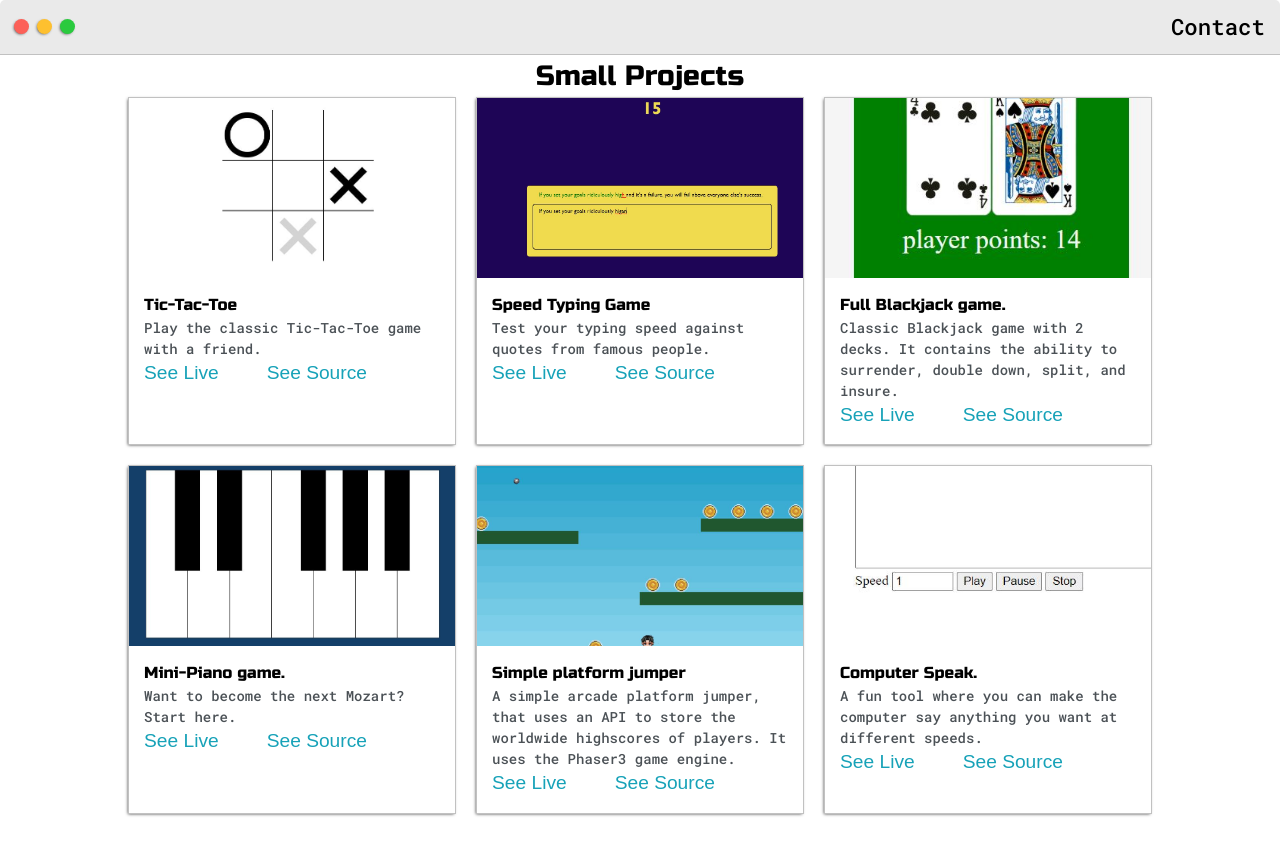
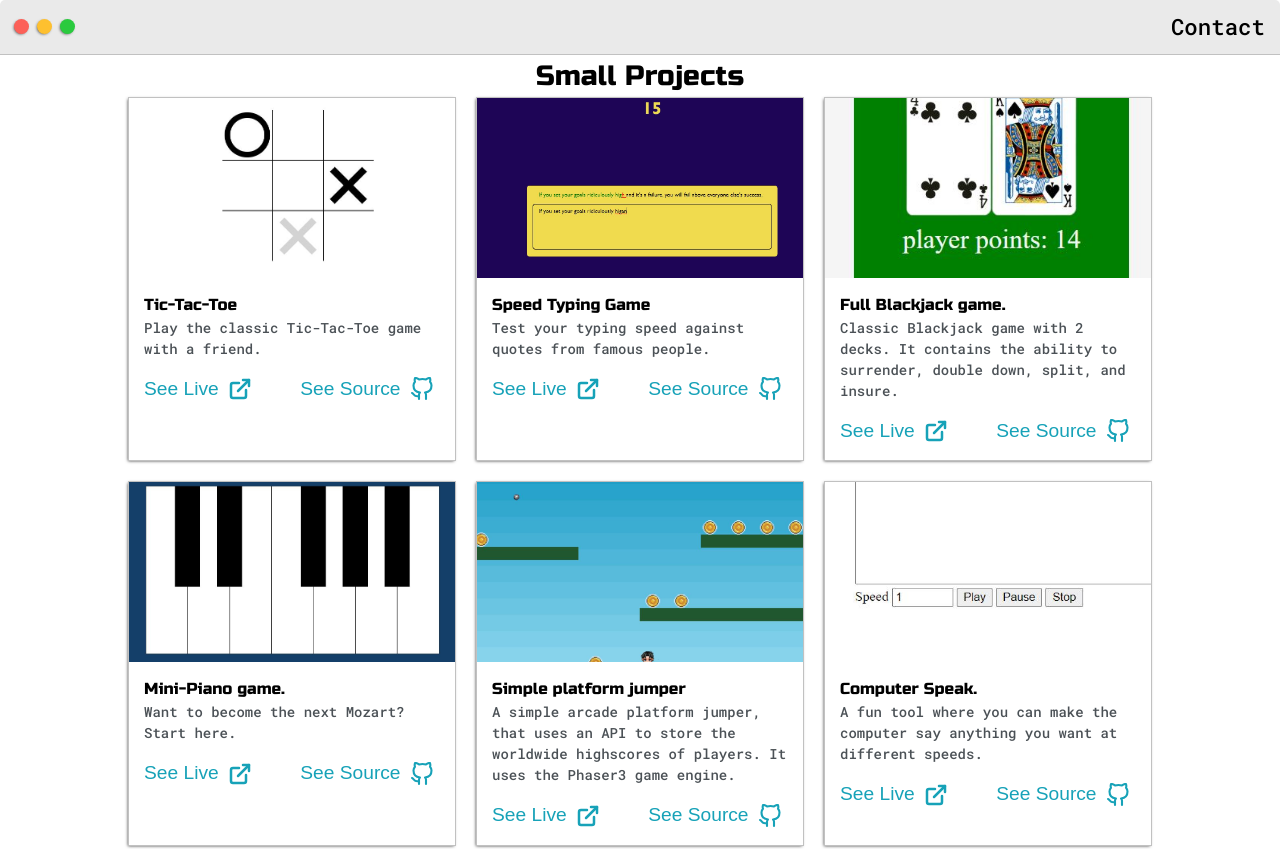
Before and after one commit to AymanJabr/AymanJabr-Portafolio, a Next.js app: page /small-projects in a window 1280 px wide. Shown: the top 849 px of the page. Built offline with nearby package versions, Linux system fonts and the light colour scheme.

Commit message:
chore: small fixes to the different pages

```diff
--- a/src/app/(projects)/rails-projects/page.tsx
+++ b/src/app/(projects)/rails-projects/page.tsx
@@ -1,4 +1,6 @@
 import Image from 'next/image';
+import GitHubIcon from "@/app/components/GitHubIcon";
+import ExternalLinkIcon from "@/app/components/ExternalLinkIcon";
 
 const RailsProjects = () => {
     return (
@@ -14,8 +16,8 @@ const RailsProjects = () => {
                             <p className="post-intro">
                                 Rails implementation of a social media app, A user can create posts, other users can comment and like those posts, and users can become friends with each other in order to see each other's posts on their Timeline.
                             </p>
-                            <a className="live-link" target="_blank" rel="noopener noreferrer" href="https://simplesocialmediabackend.herokuapp.com/">See Live</a>
-                            <a className="github-link" target="_blank" rel="noopener noreferrer" href="https://github.com/AymanJabr/Social-Media-Website-RubyOnRails">See Source</a>
+                            <a className="live-link" target="_blank" rel="noopener noreferrer" href="https://simplesocialmediabackend.herokuapp.com/">See Live<ExternalLinkIcon /></a>
+                            <a className="github-link" target="_blank" rel="noopener noreferrer" href="https://github.com/AymanJabr/Social-Media-Website-RubyOnRails">See Source<GitHubIcon /></a>
                         </div>
                     </div>
                 </div>
@@ -28,8 +30,8 @@ const RailsProjects = () => {
                             <p className="post-intro">
                                 Rails website that lets you keep track of the workhours that have been put into a project. It shows who created the workhours, and it groups them by tasks. Users can see monthly reports of the project's progress.
                             </p>
-                            <a className="live-link" target="_blank" rel="noopener noreferrer" href="https://project-workhours.herokuapp.com/">See Live</a>
-                            <a className="github-link" target="_blank" rel="noopener noreferrer" href="https://github.com/AymanJabr/Social-Media-Website-RubyOnRails">See Source</a>
+                            <a className="live-link" target="_blank" rel="noopener noreferrer" href="https://project-workhours.herokuapp.com/">See Live<ExternalLinkIcon /></a>
+                            <a className="github-link" target="_blank" rel="noopener noreferrer" href="https://github.com/AymanJabr/Social-Media-Website-RubyOnRails">See Source<GitHubIcon /></a>
                         </div>
                     </div>
                 </div>
--- a/src/app/(projects)/small-projects/page.tsx
+++ b/src/app/(projects)/small-projects/page.tsx
@@ -1,4 +1,6 @@
 import Image from 'next/image';
+import GitHubIcon from "@/app/components/GitHubIcon";
+import ExternalLinkIcon from "@/app/components/ExternalLinkIcon";
 
 const SmallProjects = () => {
     return (
@@ -14,13 +16,13 @@ const SmallProjects = () => {
                             <p className="post-intro">
                                 Play the classic Tic-Tac-Toe game with a friend.
                             </p>
-                            <a className="live-link" target="_blank" rel="noopener noreferrer" href="https://aymanjabr-tictactoe.netlify.app/">See Live</a>
+                            <a className="live-link" target="_blank" rel="noopener noreferrer" href="https://aymanjabr-tictactoe.netlify.app/">See Live<ExternalLinkIcon /></a>
                             <a
                                 className="github-link"
                                 target="_blank"
                                 rel="noopener noreferrer"
                                 href="https://github.com/AymanJabr/TicTacToe-JS-Game"
-                            >See Source</a>
+                            >See Source<GitHubIcon /></a>
                         </div>
                     </div>
                 </div>
@@ -37,13 +39,13 @@ const SmallProjects = () => {
                                 target="_blank"
                                 rel="noopener noreferrer"
                                 href="https://aymanjabr-speedtypinggame.netlify.app/"
-                            >See Live</a>
+                            >See Live<ExternalLinkIcon /></a>
                             <a
                                 className="github-link"
                                 target="_blank"
                                 rel="noopener noreferrer"
                                 href="https://github.com/AymanJabr/Speed-Typing-Game-JS-with-famous-quotes"
-                            >See Source</a>
+                            >See Source<GitHubIcon /></a>
                         </div>
                     </div>
                 </div>
@@ -61,13 +63,13 @@ const SmallProjects = () => {
                                 target="_blank"
                                 rel="noopener noreferrer"
                                 href="https://blackjackgame-2decks.netlify.app/"
-                            >See Live</a>
+                            >See Live<ExternalLinkIcon /></a>
                             <a
                                 className="github-link"
                                 target="_blank"
                                 rel="noopener noreferrer"
                                 href="https://github.com/AymanJabr/Blackjack-game-full-shoe-2-decks"
-                            >See Source</a>
+                            >See Source<GitHubIcon /></a>
                         </div>
                     </div>
                 </div>
@@ -80,13 +82,13 @@ const SmallProjects = () => {
                             <p className="post-intro">
                                 Want to become the next Mozart? Start here.
                             </p>
-                            <a className="live-link" target="_blank" rel="noopener noreferrer" href="https://aymanjabr-minipiano.netlify.app/">See Live</a>
+                            <a className="live-link" target="_blank" rel="noopener noreferrer" href="https://aymanjabr-minipiano.netlify.app/">See Live<ExternalLinkIcon /></a>
                             <a
                                 className="github-link"
                                 target="_blank"
                                 rel="noopener noreferrer"
                                 href="https://github.com/AymanJabr/Mini-piano"
-                            >See Source</a>
+                            >See Source<GitHubIcon /></a>
                         </div>
                     </div>
                 </div>
@@ -99,13 +101,13 @@ const SmallProjects = () => {
                             <p className="post-intro">
                                 A simple arcade platform jumper, that uses an API to store the worldwide highscores of players. It uses the Phaser3 game engine.
                             </p>
-                            <a className="live-link" target="_blank" rel="noopener noreferrer" href="https://simple-platform-jumper.netlify.app/">See Live</a>
+                            <a className="live-link" target="_blank" rel="noopener noreferrer" href="https://simple-platform-jumper.netlify.app/">See Live<ExternalLinkIcon /></a>
                             <a
                                 className="github-link"
                                 target="_blank"
                                 rel="noopener noreferrer"
                                 href="https://github.com/AymanJabr/Endless-Platformer-Phaser"
-                            >See Source</a>
+                            >See Source<GitHubIcon /></a>
                         </div>
                     </div>
                 </div>
@@ -123,13 +125,13 @@ const SmallProjects = () => {
                                 target="_blank"
                                 rel="noopener noreferrer"
                                 href="https://aymanjabr-computer-speak.netlify.app/"
-                            >See Live</a>
+                            >See Live<ExternalLinkIcon /></a>
                             <a
                                 className="github-link"
                                 target="_blank"
                                 rel="noopener noreferrer"
                                 href="https://github.com/AymanJabr/Text-To-Audio-JS-Speaker"
-                            >See Source</a>
+                            >See Source<GitHubIcon /></a>
                         </div>
                     </div>
                 </div>
--- /dev/null
+++ b/src/app/components/ExternalLinkIcon.tsx
@@ -0,0 +1,24 @@
+import React from 'react';
+
+const ExternalLinkIcon = () => {
+    return (
+        <svg
+            xmlns="http://www.w3.org/2000/svg"
+            width="24"
+            height="24"
+            viewBox="0 0 24 24"
+            fill="none"
+            stroke="currentColor"
+            strokeWidth="2.5"
+            strokeLinecap="round"
+            strokeLinejoin="round"
+            className="project-link-icon"
+        >
+            <path d="M18 13v6a2 2 0 0 1-2 2H5a2 2 0 0 1-2-2V8a2 2 0 0 1 2-2h6"></path>
+            <polyline points="15 3 21 3 21 9"></polyline>
+            <line x1="10" y1="14" x2="21" y2="3"></line>
+        </svg>
+    );
+};
+
+export default ExternalLinkIcon;
--- /dev/null
+++ b/src/app/components/GitHubIcon.tsx
@@ -0,0 +1,22 @@
+import React from 'react';
+
+const GitHubIcon = () => {
+    return (
+        <svg
+            xmlns="http://www.w3.org/2000/svg"
+            width="24"
+            height="24"
+            viewBox="0 0 24 24"
+            fill="none"
+            stroke="currentColor"
+            strokeWidth="2.1"
+            strokeLinecap="round"
+            strokeLinejoin="round"
+            className="project-link-icon"
+        >
+            <path d="M9 19c-5 1.5-5-2.5-7-3m14 6v-3.87a3.37 3.37 0 0 0-.94-2.61c3.14-.35 6.44-1.54 6.44-7A5.44 5.44 0 0 0 20 4.77 5.07 5.07 0 0 0 19.91 1S18.73.65 16 2.48a13.38 13.38 0 0 0-7 0C6.27.65 5.09 1 5.09 1A5.07 5.07 0 0 0 5 4.77a5.44 5.44 0 0 0-1.5 3.78c0 5.42 3.3 6.61 6.44 7A3.37 3.37 0 0 0 9 18.13V22"></path>
+        </svg>
+    );
+};
+
+export default GitHubIcon;
--- a/src/app/globals.css
+++ b/src/app/globals.css
@@ -142,6 +142,18 @@ a {
 
 .live-link {
   font-family: sans-serif !important;
+}
+
+.live-link,
+.github-link {
+  display: inline-flex;
+  align-items: center;
+}
+
+.project-link-icon {
+  width: 1.5rem;
+  height: 1.5rem;
+  margin-left: 0.6rem;
 }
 
 ul {
```
Also changed, not shown: src/app/(projects)/clone-pages/page.tsx (+8 -6 lines), src/app/(projects)/landing-pages/page.tsx (+8 -6 lines), src/app/(projects)/react-projects/page.tsx (+12 -10 lines).
